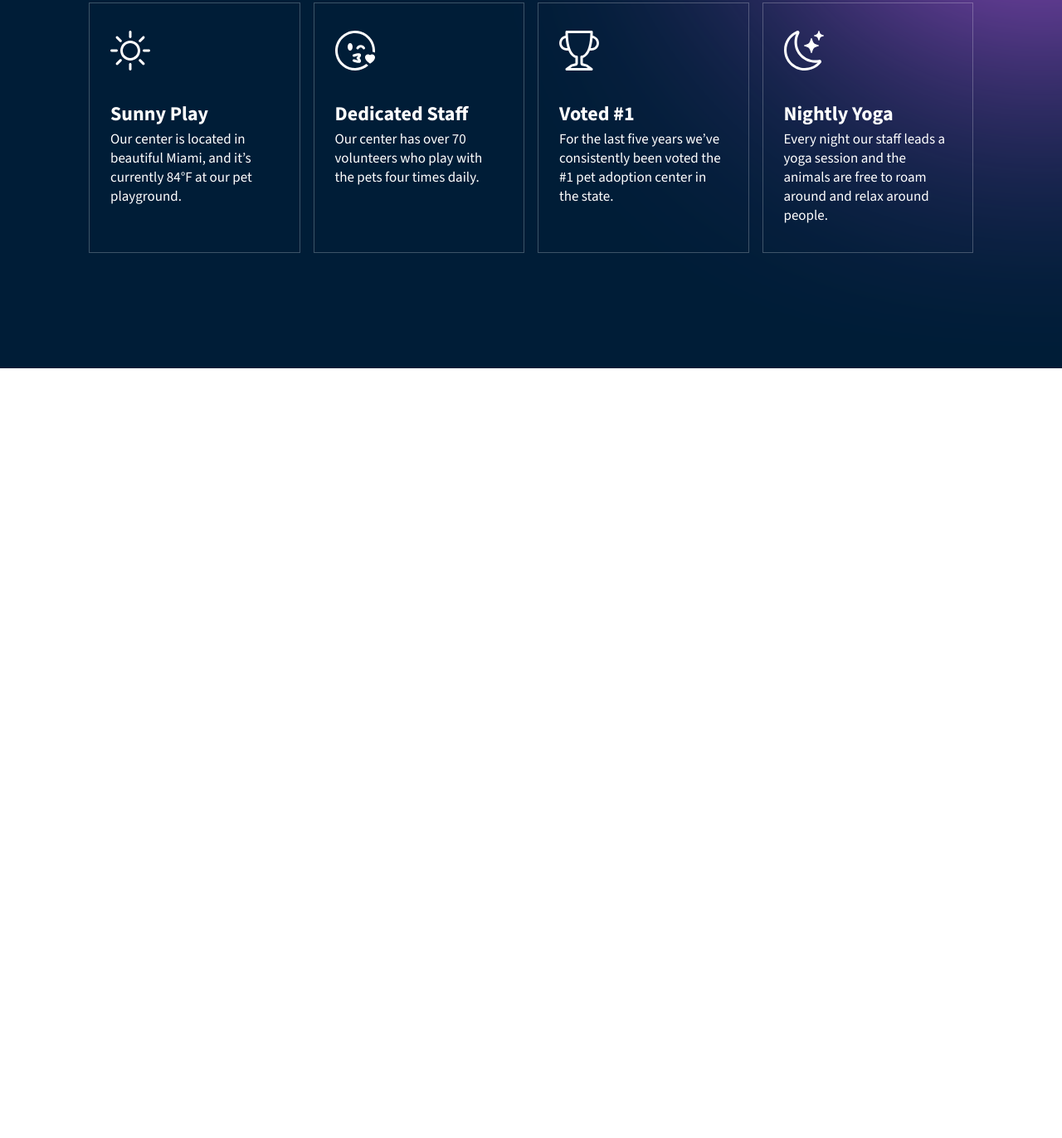
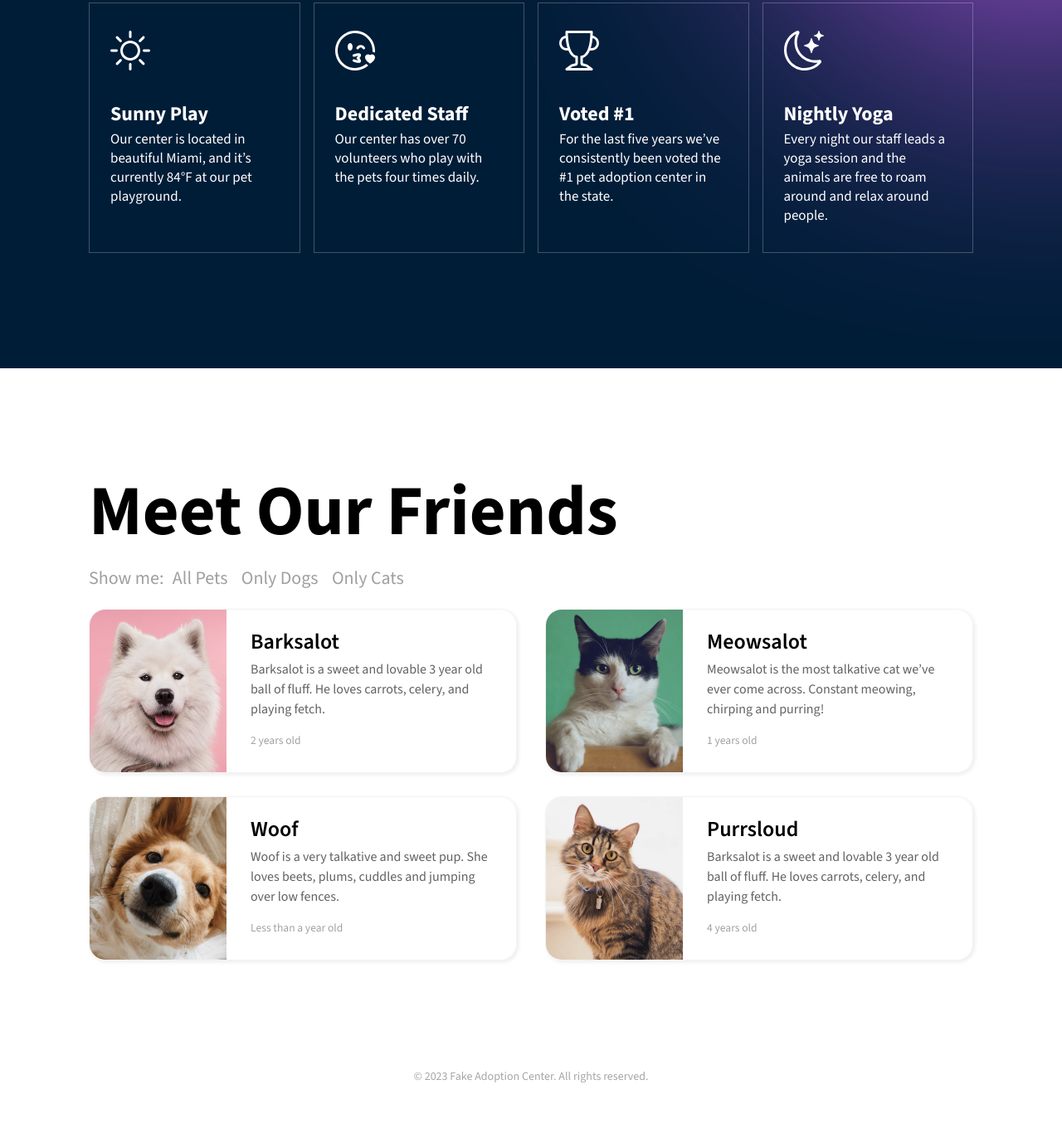
Before and after one commit to nafiuibnemazhar/pet-adoption, a plain HTML site: page index.html in a window 1280 px wide. Shown: the part 615-1987 px from the top of the page at 83% size. Before the commit the page ends 1059 px from the top, so only its background shows below. Drawn offline with nearby package versions, Linux system fonts and the light colour scheme.

Commit message:
pet card section aded

```diff
--- a/index.html
+++ b/index.html
@@ -145,5 +145,88 @@
         <div class="circle-two"></div>
       </div>
     </div>
+
+    <div class="page-section">
+      <div class="page-section-inner">
+        <h2 class="page-section-title">Meet Our Friends</h2>
+        <div class="pet-filter">
+          <p>
+            Show me: <button>All Pets</button> <button>Only Dogs</button>
+            <button>Only Cats</button>
+          </p>
+        </div>
+        <div class="list-of-pets">
+          <div class="pet-card">
+            <div class="pet-card-text">
+              <h3>Barksalot</h3>
+              <p class="pet-description">
+                Barksalot is a sweet and lovable 3 year old ball of fluff. He
+                loves carrots, celery, and playing fetch.
+              </p>
+              <p class="pet-age">2 years old</p>
+            </div>
+            <div class="pet-card-photo">
+              <img
+                src="images/barksalot.jpg"
+                alt="A white fluffy dog named Barksalot"
+              />
+            </div>
+          </div>
+          <!-- end of pet cards -->
+          <div class="pet-card">
+            <div class="pet-card-text">
+              <h3>Meowsalot</h3>
+              <p class="pet-description">
+                Meowsalot is the most talkative cat we&rsquo;ve ever come
+                across. Constant meowing, chirping and purring!
+              </p>
+              <p class="pet-age">1 years old</p>
+            </div>
+            <div class="pet-card-photo">
+              <img
+                src="images/Meowsalot.jpg"
+                alt="A white fluffy dog named Meowsalot"
+              />
+            </div>
+          </div>
+          <!-- end of pet cards -->
+          <div class="pet-card">
+            <div class="pet-card-text">
+              <h3>Woof</h3>
+              <p class="pet-description">
+                Woof is a very talkative and sweet pup. She loves beets, plums,
+                cuddles and jumping over low fences.
+              </p>
+              <p class="pet-age">Less than a year old</p>
+            </div>
+            <div class="pet-card-photo">
+              <img src="images/Woof.jpg" alt="A white fluffy dog named Woof" />
+            </div>
+          </div>
+          <!-- end of pet cards -->
+          <div class="pet-card">
+            <div class="pet-card-text">
+              <h3>Purrsloud</h3>
+              <p class="pet-description">
+                Barksalot is a sweet and lovable 3 year old ball of fluff. He
+                loves carrots, celery, and playing fetch.
+              </p>
+              <p class="pet-age">4 years old</p>
+            </div>
+            <div class="pet-card-photo">
+              <img
+                src="images/Purrsloud.jpg"
+                alt="A white fluffy dog named Purrsloud"
+              />
+            </div>
+          </div>
+          <!-- end of pet cards -->
+        </div>
+      </div>
+    </div>
+
+    <footer class="site-footer">
+      <p>&copy; 2023 Fake Adoption Center. All rights reserved.</p>
+    </footer>
   </body>
 </html>
--- a/styles.css
+++ b/styles.css
@@ -98,3 +98,77 @@ body {
   z-index: 2;
   position: relative;
 }
+
+.page-section {
+  background-color: #fff;
+  padding: 130px 16px;
+}
+.page-section-inner {
+  max-width: 1066px;
+  margin: 0 auto;
+}
+.page-section-title {
+  font-size: 5.31rem;
+  margin: 0;
+  line-height: 1;
+}
+.pet-filter {
+  color: #9f9f9f;
+  font-size: 1.375rem;
+}
+.pet-filter button {
+  background-color: transparent;
+  border: none;
+  font-family: "Source Sans 3", sans-serif;
+  font-size: 1.375rem;
+  color: #9f9f9f;
+}
+.site-footer p {
+  text-align: center;
+  color: #a6a6a6;
+  font-size: 0.875rem;
+  margin: 0;
+  padding: 0 0 65px 0;
+}
+.list-of-pets {
+  display: grid;
+  grid-template-columns: repeat(2, 1fr);
+  column-gap: 34px;
+  row-gap: 28px;
+}
+.pet-card {
+  overflow: hidden;
+  display: grid;
+  grid-template-columns: 165px 1fr;
+  border-radius: 20px;
+  border: 1px solid #f3f3f3;
+  box-shadow: 2px 2px 5px 0px rgba(0, 0, 0, 0.08);
+}
+.pet-card-photo {
+  order: 1;
+  grid-row: 1;
+}
+.pet-card-photo img {
+  width: 100%;
+  height: 100%;
+  display: block;
+  object-fit: cover;
+}
+.pet-card-text {
+  padding: 21px 29px;
+}
+.pet-card-text h3 {
+  margin: 0 0 5px 0;
+  font-size: 1.625rem;
+  font-weight: 600;
+}
+.pet-description {
+  margin: 0 0 1rem 0;
+  color: #626262;
+  line-height: 150%; /* 24px */
+}
+.pet-age {
+  color: #a2a2a2;
+  font-size: 0.85rem;
+  margin: 0;
+}
```
Also changed, not shown: images/Meowsalot.jpg (added), images/Purrsloud.jpg (added), images/Woof.jpg (added), images/barksalot.jpg (added), notes.txt.
